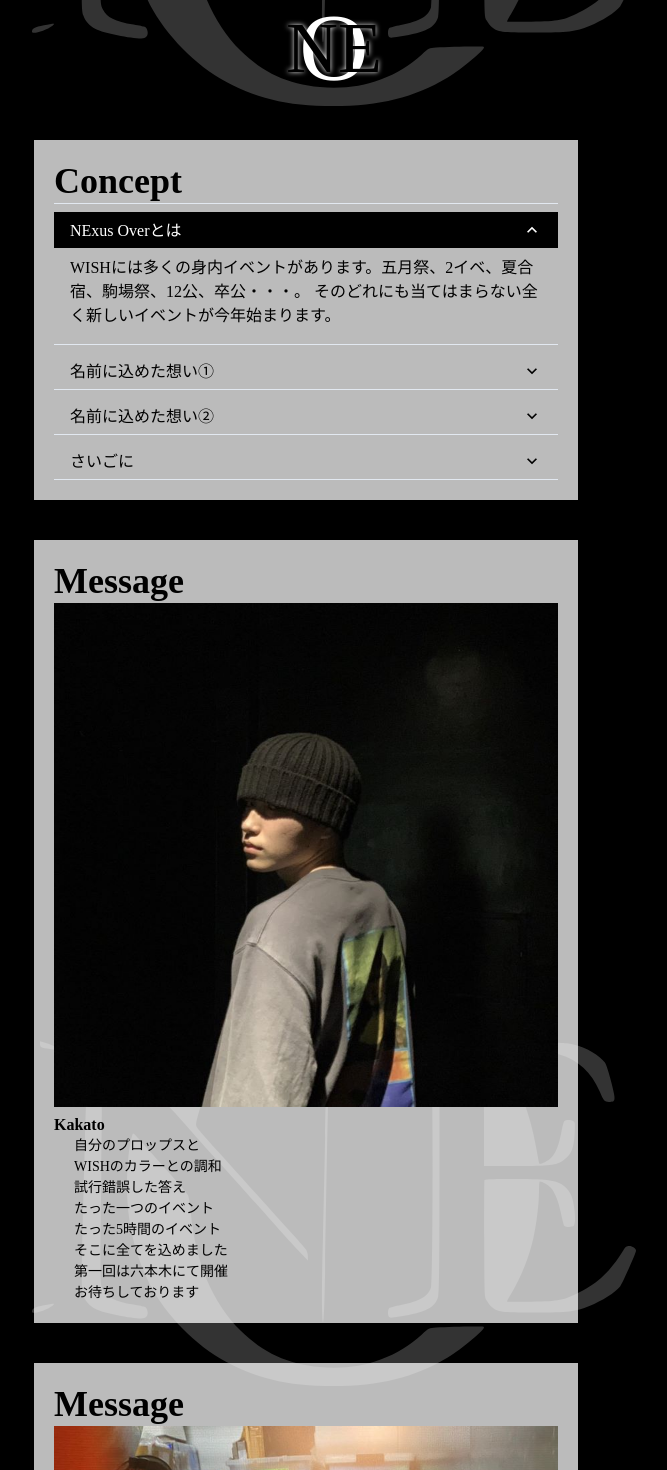
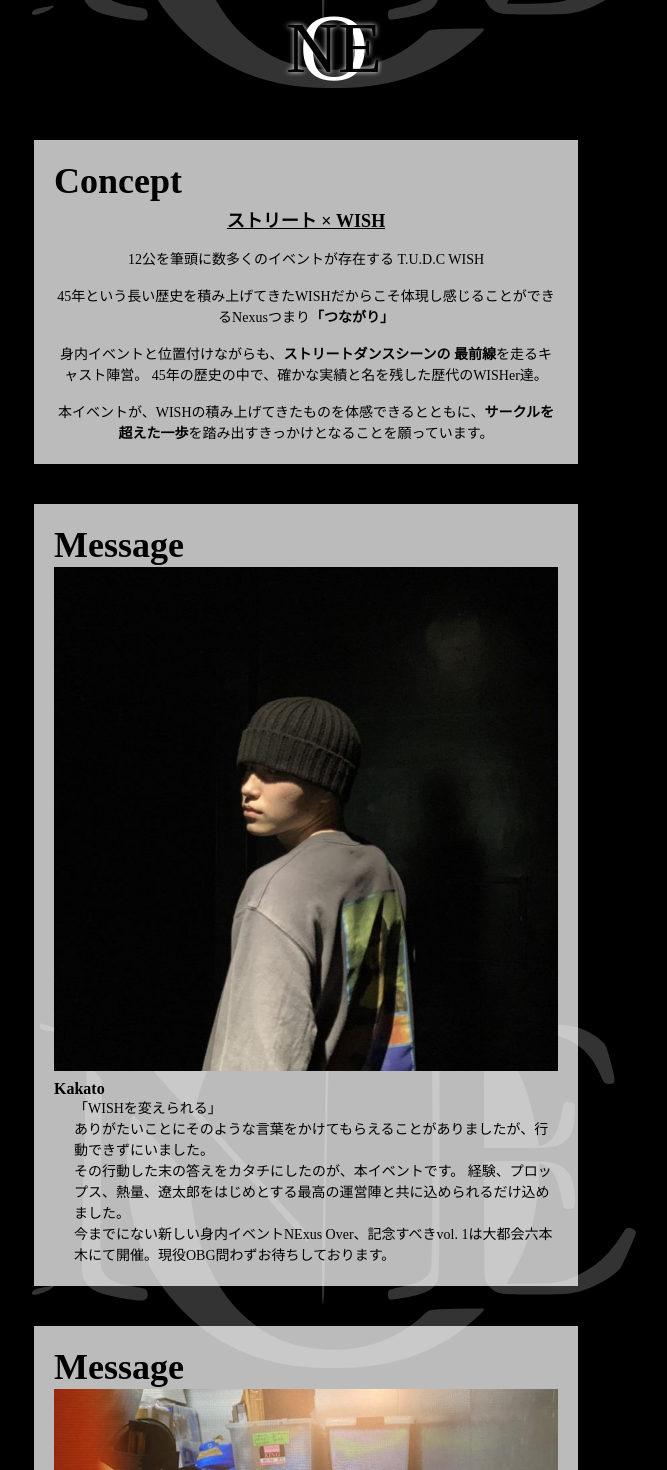
Before and after one commit to PlusF/nexus-over, a Next.js app: page /concept in a window 1280 px wide. Shown: the top 1470 px of the page, without its empty margins (306-973 px from the left). Built offline with nearby package versions, Linux system fonts and the light colour scheme; a web font is replaced by a local one.

Commit message:
update concept

```diff
--- a/pages/concept.tsx
+++ b/pages/concept.tsx
@@ -1,33 +1,7 @@
 import { SimpleBox } from '@/components/box';
 import { BackLinkBox } from '@/components/linkbox';
 import { NormalLogo } from '@/components/logo';
-import {
-    Accordion,
-    AccordionButton,
-    AccordionIcon,
-    AccordionItem,
-    AccordionPanel,
-    Box,
-    Heading,
-    Image,
-    Text,
-} from '@chakra-ui/react';
-
-function ConceptItem(props: { title: string; children: string }) {
-    return (
-        <AccordionItem>
-            <Heading fontSize="md" mt="2">
-                <AccordionButton _expanded={{ bg: 'black', color: 'white' }}>
-                    <Box as="span" flex="1" textAlign="left">
-                        {props.title}
-                    </Box>
-                    <AccordionIcon />
-                </AccordionButton>
-            </Heading>
-            <AccordionPanel pb={4}>{props.children}</AccordionPanel>
-        </AccordionItem>
-    );
-}
+import { Box, Center, Heading, Image, Text, VStack } from '@chakra-ui/react';
 
 export default function Concept() {
     return (
@@ -36,24 +10,37 @@ export default function Concept() {
                 <NormalLogo />
                 <Box h={100}></Box>
                 <SimpleBox title="Concept">
-                    <Accordion defaultIndex={[0]} allowMultiple>
-                        <ConceptItem title="NExus Overとは">
-                            WISHには多くの身内イベントがあります。五月祭、2イベ、夏合宿、駒場祭、12公、卒公・・・。
-                            そのどれにも当てはまらない全く新しいイベントが今年始まります。
-                        </ConceptItem>
-                        <ConceptItem title="名前に込めた想い①">
-                            「Nexus」とは「つながり」です。WISHは45年という長い歴史を持つサークルで、かつ上下のつながりが強いという特色を持っています。
-                            代を超えたつながりはこのイベントのポイントとなります。
-                        </ConceptItem>
-                        <ConceptItem title="名前に込めた想い②">
-                            もう一つの鍵は、ストリートダンスシーンとのつながりです。
-                            キャストを見ていただければわかる通り、身内イベントとは思えない豪華さ、本気度です。
-                            敷居の低い身内イベントで、ストリートダンスシーンの空気感を存分に楽しんでいただければ幸いです。
-                        </ConceptItem>
-                        <ConceptItem title="さいごに">
-                            そしてこのイベントが、サークルという枠組みを超えた一歩を踏み出すきっかけになることを願っています。
-                        </ConceptItem>
-                    </Accordion>
+                    <Center textAlign="center">
+                        <VStack>
+                            <Heading fontSize="lg" mt="2" textDecoration="underline">
+                                ストリート × WISH
+                            </Heading>
+                            <Text fontSize="sm" mt="2">
+                                12公を筆頭に数多くのイベントが存在する T.U.D.C WISH
+                            </Text>
+                            <Text fontSize="sm" mt="2">
+                                45年という長い歴史を積み上げてきたWISHだからこそ体現し感じることができるNexusつまり
+                                <Text as="span" fontWeight="900">
+                                    「つながり」
+                                </Text>
+                            </Text>
+                            <Text fontSize="sm" mt="2">
+                                身内イベントと位置付けながらも、
+                                <Text as="span" fontWeight="900">
+                                    ストリートダンスシーンの 最前線
+                                </Text>
+                                を走るキャスト陣営。
+                                45年の歴史の中で、確かな実績と名を残した歴代のWISHer達。
+                            </Text>
+                            <Text fontSize="sm" mt="2">
+                                本イベントが、WISHの積み上げてきたものを体感できるとともに、
+                                <Text as="span" fontWeight="900">
+                                    サークルを超えた一歩
+                                </Text>
+                                を踏み出すきっかけとなることを願っています。
+                            </Text>
+                        </VStack>
+                    </Center>
                 </SimpleBox>
                 <SimpleBox title="Message">
                     <Image src="kakato.jpg" alt="kakato" />
@@ -61,14 +48,18 @@ export default function Concept() {
                         Kakato
                     </Heading>
                     <Box fontSize="sm" ml="5">
-                        <Text>自分のプロップスと</Text>
-                        <Text>WISHのカラーとの調和</Text>
-                        <Text>試行錯誤した答え</Text>
-                        <Text>たった一つのイベント</Text>
-                        <Text>たった5時間のイベント</Text>
-                        <Text>そこに全てを込めました</Text>
-                        <Text>第一回は六本木にて開催</Text>
-                        <Text>お待ちしております</Text>
+                        <Text>「WISHを変えられる」</Text>
+                        <Text>
+                            ありがたいことにそのような言葉をかけてもらえることがありましたが、行動できずにいました。
+                        </Text>
+                        <Text>
+                            その行動した末の答えをカタチにしたのが、本イベントです。
+                            経験、プロップス、熱量、遼太郎をはじめとする最高の運営陣と共に込められるだけ込めました。
+                        </Text>
+                        <Text>
+                            今までにない新しい身内イベントNExus Over、記念すべきvol.
+                            1は大都会六本木にて開催。現役OBG問わずお待ちしております。
+                        </Text>
                     </Box>
                 </SimpleBox>
                 <SimpleBox title="Message">
```
